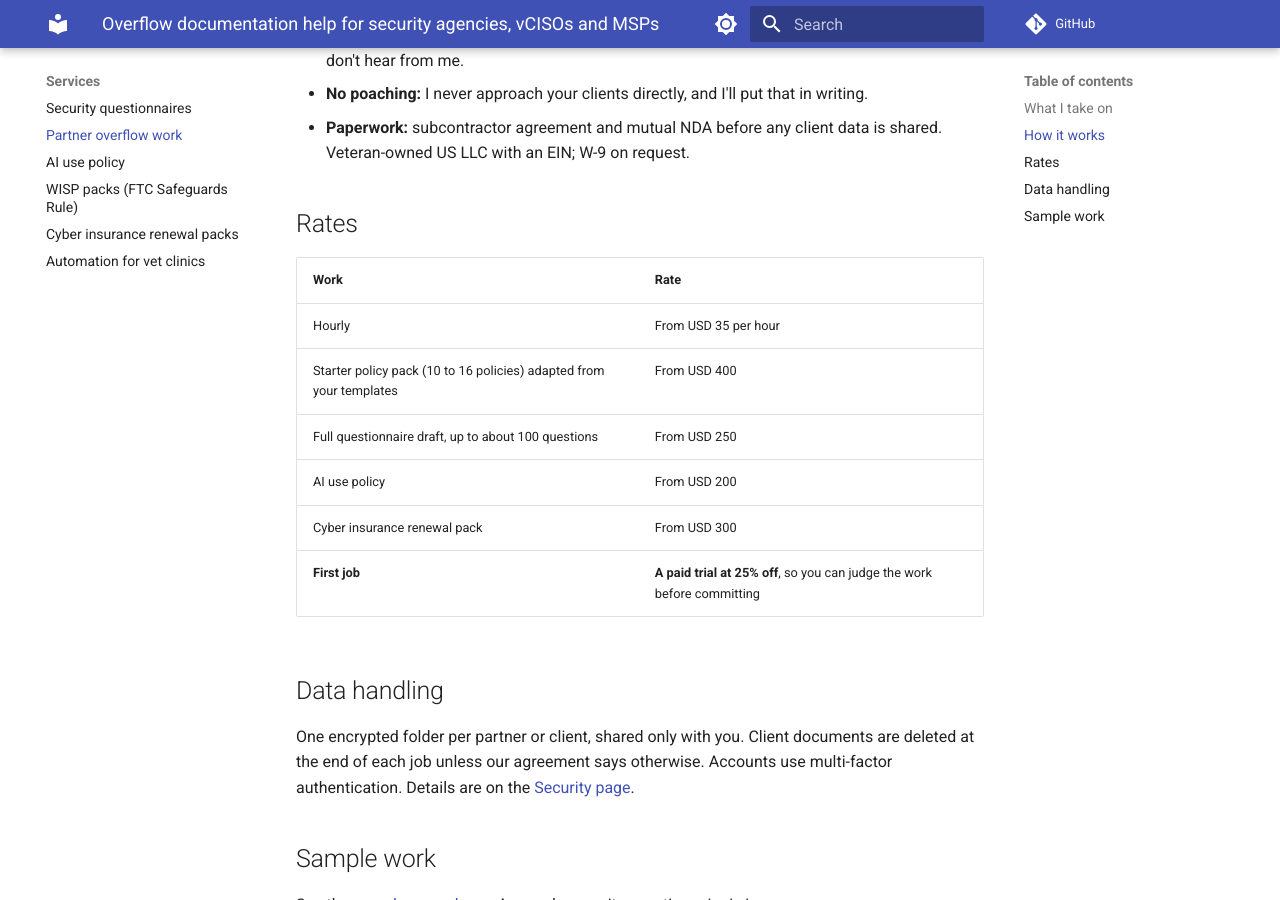
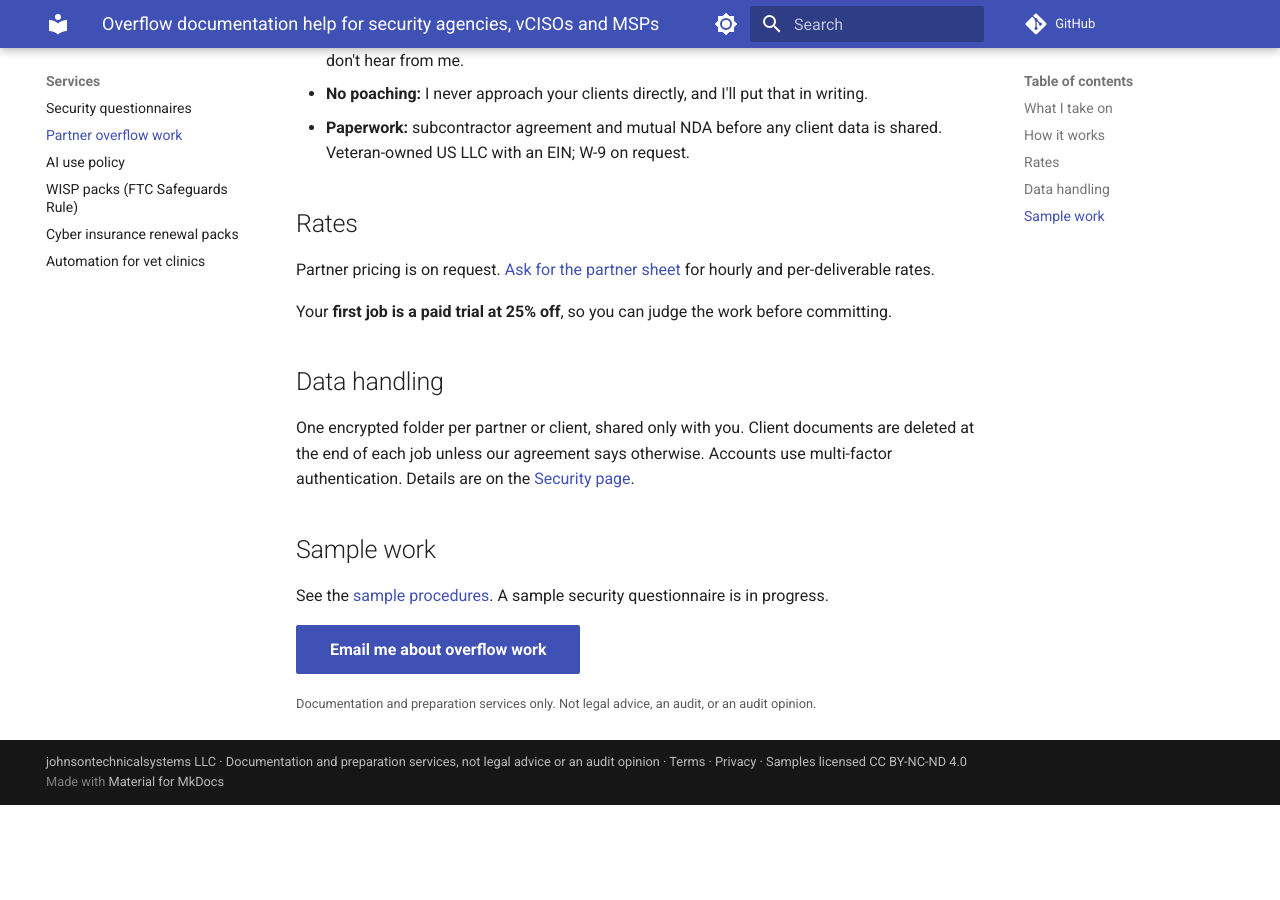
Before and after one commit to JohnsonTechnicalSystems/johnsotechnicalsystems-portfolio, an MkDocs documentation site: the page built from docs/partners.md, in a window 1280 px wide and 900 px high, scrolled down 901 px. Built offline with MkDocs 1.6.1 and Material for MkDocs 9.7.7, drawn with Linux system fonts in a browser that asks for light colours; comment, search, counter and statistics services are not loaded; after the commit the page ends 1706 px from its top, so only the background shows below that.

Commit message:
Move partner rates off the public partners page
Wholesale rates next to the higher direct prices could confuse startup buyers; partners get the rates on the partner sheet instead.

Co-Authored-By: Claude Opus 5.5 <noreply@anthropic.com>

```diff
--- a/docs/partners.md
+++ b/docs/partners.md
@@ -26,14 +26,9 @@ For Vanta and Drata partner agencies, fractional CISOs and vCISOs, small MSPs an
 
 ## Rates
 
-| Work | Rate |
-| --- | --- |
-| Hourly | From USD 35 per hour |
-| Starter policy pack (10 to 16 policies) adapted from your templates | From USD 400 |
-| Full questionnaire draft, up to about 100 questions | From USD 250 |
-| AI use policy | From USD 200 |
-| Cyber insurance renewal pack | From USD 300 |
-| **First job** | **A paid trial at 25% off**, so you can judge the work before committing |
+Partner pricing is on request. [Ask for the partner sheet](mailto:hello@johnsontechnicalsystems.com?subject=Partner%20sheet%20request) for hourly and per-deliverable rates.
+
+Your **first job is a paid trial at 25% off**, so you can judge the work before committing.
 
 ## Data handling
 
```
